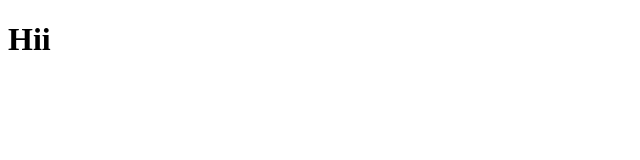
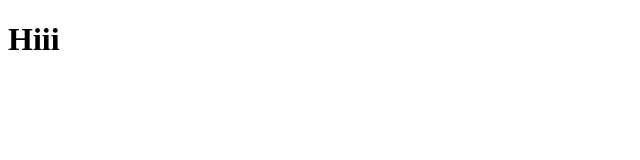
Before and after one commit to abdanish94/javascript_basics, a plain HTML site: page index.html in a window 1280 px wide. Shown: the full height of the page, 0-640 px from the left. Drawn offline with Linux system fonts and the light colour scheme.

Commit message:
first commit in feature branch

```diff
--- a/index.html
+++ b/index.html
@@ -8,7 +8,7 @@
 </head>
 <body>
 
-    <h1> Hii  </h1>
+    <h1> Hiii </h1>
    <script src="index.js"> </script>
 
 </body>
```
